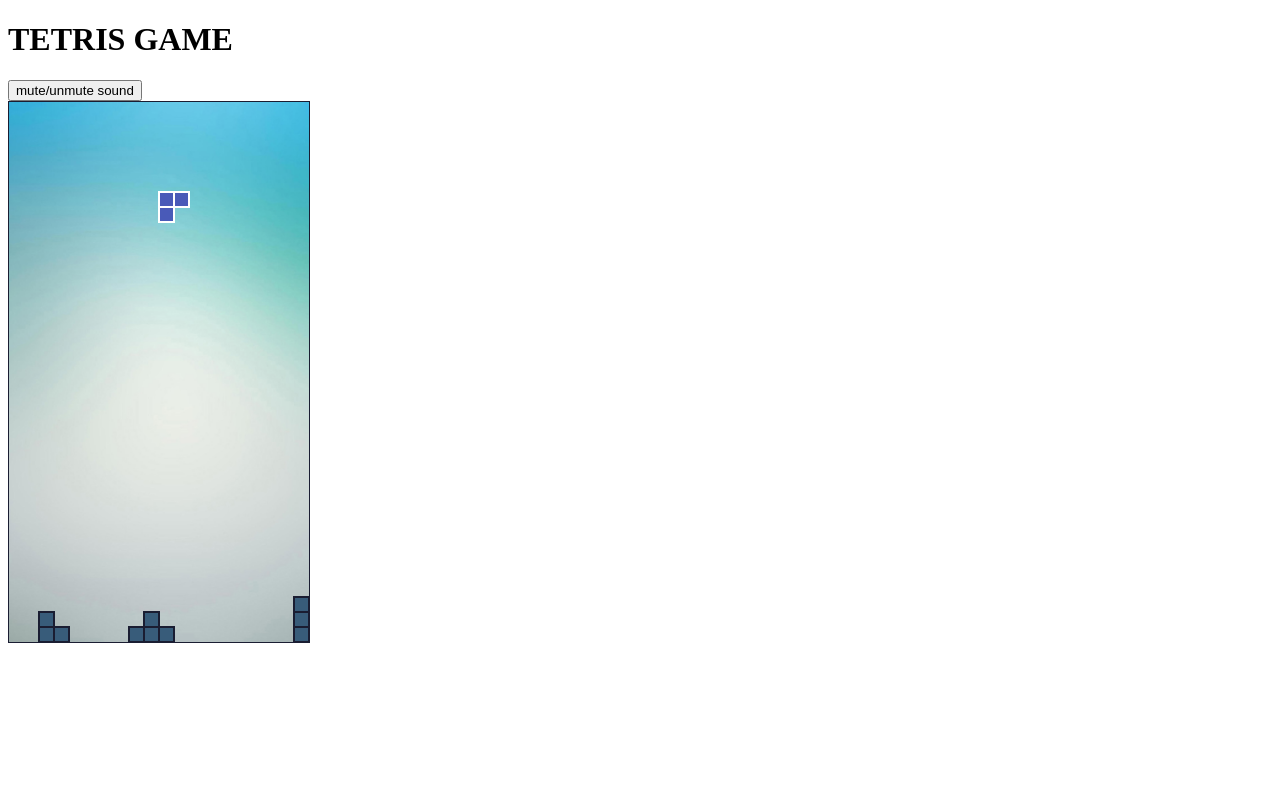
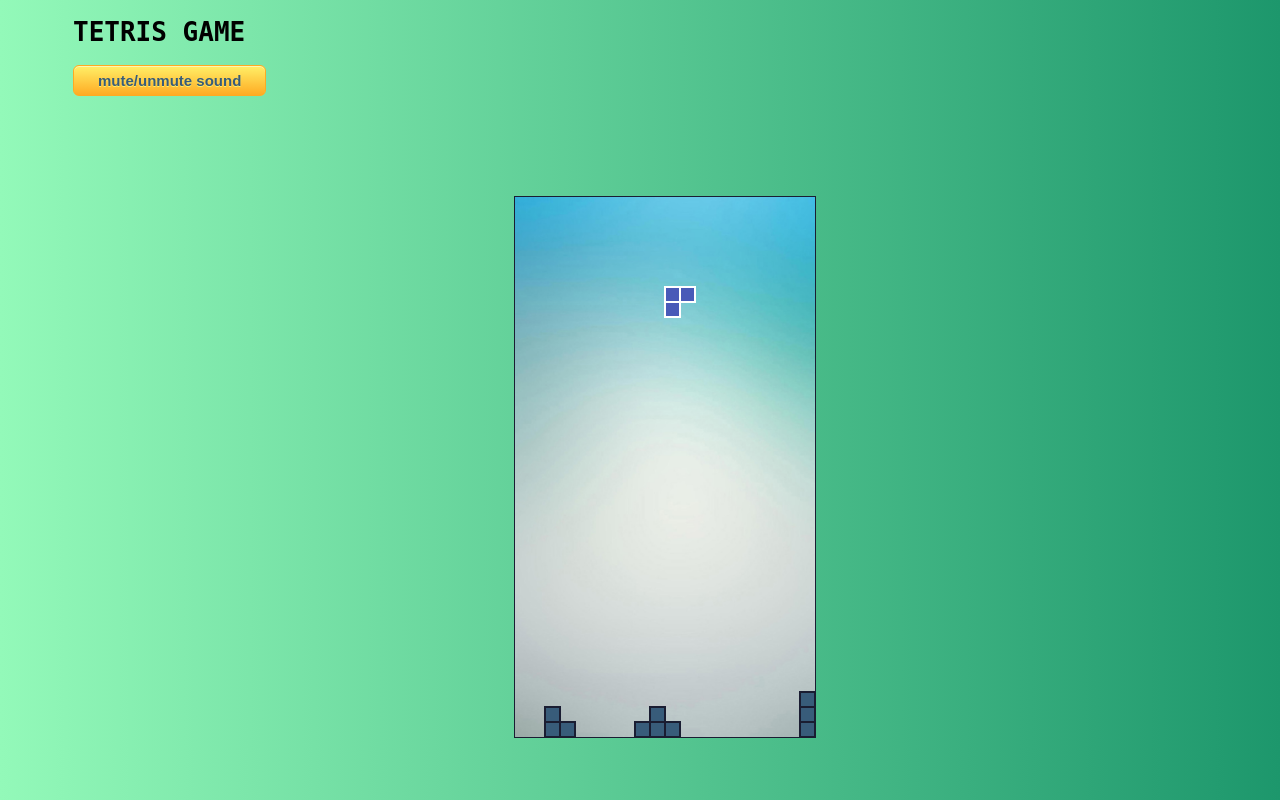
Before and after one commit to polyavi/tetris_project, a PHP site: page /tetris_game.html in a window 1280 px wide. Run offline with PHP 8.4, Linux system fonts and the light colour scheme.

Commit message:
Lots of CSS additionns
body background, buttons and fonts adjusted

```diff
--- a/Tetris-game/css/tetris_game.css
+++ b/Tetris-game/css/tetris_game.css
@@ -1,6 +1,95 @@
+body{
+    font-family: monospace;
+
+background: #1D976C; /* fallback for old browsers */
+background: -webkit-linear-gradient(to left, #1D976C , #93F9B9); /* Chrome 10-25, Safari 5.1-6 */
+background: linear-gradient(to left, #1D976C , #93F9B9); /* W3C, IE 10+/ Edge, Firefox 16+, Chrome 26+, Opera 12+, Safari 7+ */
+
+}
+#tetris-container{
+margin-left: 40%;
+margin-top: 100px;
+}
+h1{
+     margin-left: 65px;
+}
+h2{
+     margin-left: 120px;
+}
 canvas {
     border: 1px solid rgb(26, 29, 50);
     background-image: url('../images/background.jpg');
     background-repeat: no-repeat;
     background-size: cover;
 }
+#muteSound{
+    -moz-box-shadow:inset 0px 1px 0px 0px #fff6af;
+	-webkit-box-shadow:inset 0px 1px 0px 0px #fff6af;
+	box-shadow:inset 0px 1px 0px 0px #fff6af;
+	background:-webkit-gradient(linear, left top, left bottom, color-stop(0.05, #ffec64), color-stop(1, #ffab23));
+	background:-moz-linear-gradient(top, #ffec64 5%, #ffab23 100%);
+	background:-webkit-linear-gradient(top, #ffec64 5%, #ffab23 100%);
+	background:-o-linear-gradient(top, #ffec64 5%, #ffab23 100%);
+	background:-ms-linear-gradient(top, #ffec64 5%, #ffab23 100%);
+	background:linear-gradient(to bottom, #ffec64 5%, #ffab23 100%);
+	filter:progid:DXImageTransform.Microsoft.gradient(startColorstr='#ffec64', endColorstr='#ffab23',GradientType=0);
+	background-color:#ffec64;
+	-moz-border-radius:6px;
+	-webkit-border-radius:6px;
+	border-radius:6px;
+	border:1px solid #ffaa22;
+	display:inline-block;
+	cursor:pointer;
+	color:#385C7A;
+	font-size:15px;
+	font-weight:bold;
+	padding:6px 24px;
+	text-decoration:none;
+	text-shadow:0px 1px 0px #ffee66;
+    margin-left: 65px;
+    margin-bottom: 20px;
+
+}
+
+#muteSound:hover{
+    background:-webkit-gradient(linear, left top, left bottom, color-stop(0.05, #ffab23), color-stop(1, #ffec64));
+	background:-moz-linear-gradient(top, #ffab23 5%, #ffec64 100%);
+	background:-webkit-linear-gradient(top, #ffab23 5%, #ffec64 100%);
+	background:-o-linear-gradient(top, #ffab23 5%, #ffec64 100%);
+	background:-ms-linear-gradient(top, #ffab23 5%, #ffec64 100%);
+	background:linear-gradient(to bottom, #ffab23 5%, #ffec64 100%);
+	filter:progid:DXImageTransform.Microsoft.gradient(startColorstr='#ffab23', endColorstr='#ffec64',GradientType=0);
+	background-color:#ffab23;
+}
+
+#muteSound:active{
+    position:relative;
+	top:1px;
+}
+
+#result{
+-moz-box-shadow:inset 0px 1px 0px 0px #f9eca0;
+	-webkit-box-shadow:inset 0px 1px 0px 0px #f9eca0;
+	box-shadow:inset 0px 1px 0px 0px #f9eca0;
+	background:-webkit-gradient(linear, left top, left bottom, color-stop(0.05, #f0c911), color-stop(1, #f2ab1e));
+	background:-moz-linear-gradient(top, #f0c911 5%, #f2ab1e 100%);
+	background:-webkit-linear-gradient(top, #f0c911 5%, #f2ab1e 100%);
+	background:-o-linear-gradient(top, #f0c911 5%, #f2ab1e 100%);
+	background:-ms-linear-gradient(top, #f0c911 5%, #f2ab1e 100%);
+	background:linear-gradient(to bottom, #f0c911 5%, #f2ab1e 100%);
+	filter:progid:DXImageTransform.Microsoft.gradient(startColorstr='#f0c911', endColorstr='#f2ab1e',GradientType=0);
+	background-color:#f0c911;
+	-moz-border-radius:6px;
+	-webkit-border-radius:6px;
+	border-radius:6px;
+	border:1px solid #dcdcdc;
+	display:inline-block;
+	color:#666666;
+	font-size:15px;
+	font-weight:bold;
+	padding:20px 60px;
+	text-decoration:none;
+	text-shadow:0px 1px 0px #ffffff;
+    margin-left: 80px;
+
+}
```
